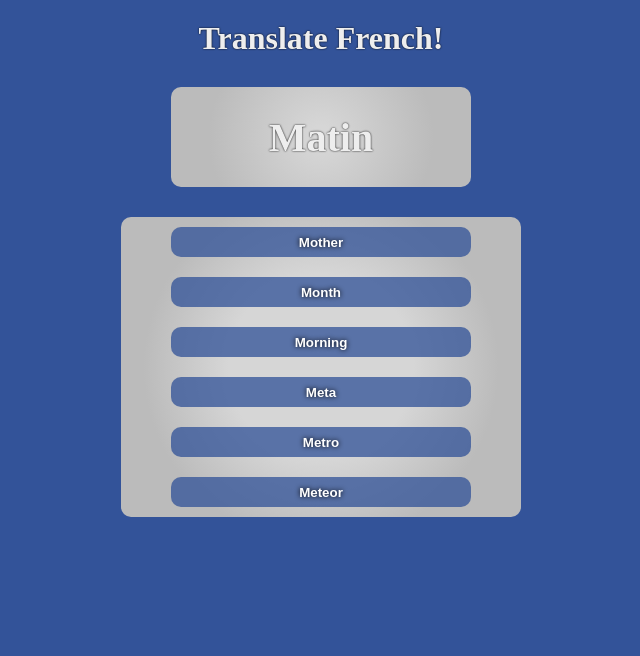
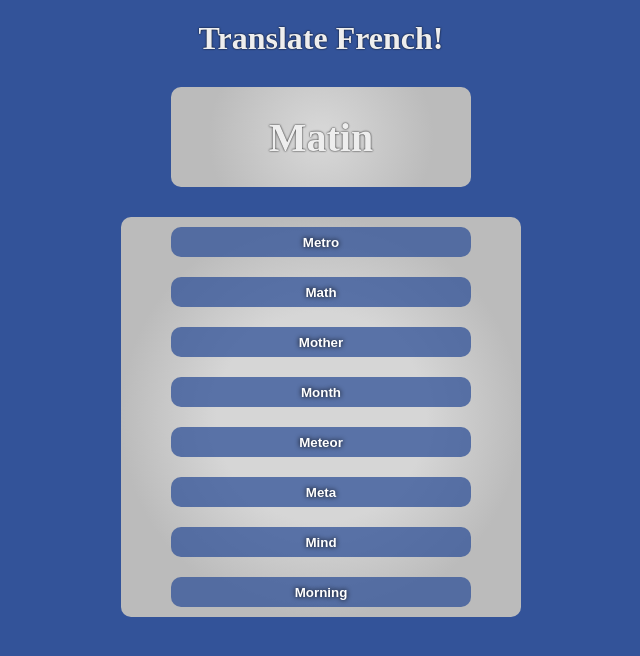
Before and after one commit to will-s-205/login, a React (Create React App) app: page /findword in a window 1280 px wide. Shown: the top 656 px of the page, without its empty margins (319-959 px from the left). Built offline with nearby package versions, Linux system fonts and the light colour scheme; sample sign-in values are in the browser's storage.

Commit message:
render buttons using map

```diff
--- a/package.json
+++ b/package.json
@@ -18,6 +18,7 @@
     "mongoose": "^7.3.1",
     "react": "^18.2.0",
     "react-dom": "^18.2.0",
+    "react-hot-toast": "^2.4.1",
     "react-router-dom": "^6.14.1",
     "react-scripts": "5.0.1",
     "typescript": "^4.9.5",
--- a/src/components/FindWord.tsx
+++ b/src/components/FindWord.tsx
@@ -1,23 +1,16 @@
-// import { useEffect } from 'react'
 import '../assets/sass/FindWord.scss'
 import { useNavigate } from 'react-router-dom'
-// import jwt from 'jsonwebtoken'
+import toast, { Toaster } from 'react-hot-toast'
 import { useEffect } from 'react';
 
 export default function FindWord() {
     const navigate = useNavigate();
+    const buttons = ['Mother', 'Month', 'Morning', 'Meta', 'Metro', 'Meteor', 'Mind', 'Math']
+    const randomButtons = buttons.sort(() => Math.random() - 0.5)
 
-    // async function populateFindWord() {
-        // const data = await fetch('api/findword', {
-        // OR
-        // const req = await fetch('/findword', {
-        //     headers: {
-        //         'x-access-token': localStorage.getItem('token') || ''
-        //     }
-        // })
-        // console.log("FindWord - populateFindWord - localStorage.getItem ", localStorage.getItem('userCreds')); // DEBUG
-        // console.log("FindWord - populateFindWord - localStorage.getItem ", localStorage.getItem('token')); // DEBUG
-    // };
+    const renderButtons = randomButtons.map((button, index) => {
+        return <button key={index} className='word' onClick={handleClick} name={button}>{button}</button>
+    })
 
     useEffect(() => {
         const token = localStorage.getItem('token');
@@ -27,7 +20,6 @@ export default function FindWord() {
             navigate('/login', { replace: true });
             // console.log("FindWord - useEffect - NO TOKEN - ", token); // DEBUG
         } else {
-            // populateFindWord();
             // console.log("FindWord - useEffect - populateFindWord() - ", token); // DEBUG
         }
     }, [navigate])
@@ -38,64 +30,22 @@ export default function FindWord() {
     }
 
     function handleClick(event) {
-        // console.log('Button clicked!'); // DEBUG
         if (event.target.name === 'Morning') {
-            alert('Correct!')
+            toast.success('Correct!')
         } else {
-            alert('Wrong answer. Please try again')
+            toast.error('Wrong answer. Please try again')
         }
     }
 
     return (
         <div className="wrapper">
+            <Toaster />
             <h1>Translate French!</h1>
             <div className="wrapper-question">
                 <p>Matin</p>
             </div>
             <form className="wrapper-answer" onSubmit={handleSubmit}>
-
-                <button
-                    className='word'
-                    onClick={handleClick}
-                    name='Mother'>
-                    Mother
-                </button>
-
-                <button
-                    className='word'
-                    onClick={handleClick}
-                    name='Month'>
-                    Month
-                </button>
-
-                <button
-                    className='word'
-                    onClick={handleClick}
-                    name='Morning'>
-                    Morning
-                </button>
-
-                <button
-                    className='word'
-                    onClick={handleClick}
-                    name='Meta'>
-                    Meta
-                </button>
-
-                <button
-                    className='word'
-                    onClick={handleClick}
-                    name='Metro'>
-                    Metro
-                </button>
-
-                <button
-                    className='word'
-                    onClick={handleClick}
-                    name='Meteor'>
-                    Meteor
-                </button>
-
+                {renderButtons}
             </form>
         </div>
     )
```
Also changed, not shown: 1 other file (tests, documents, lock files or other folders).
